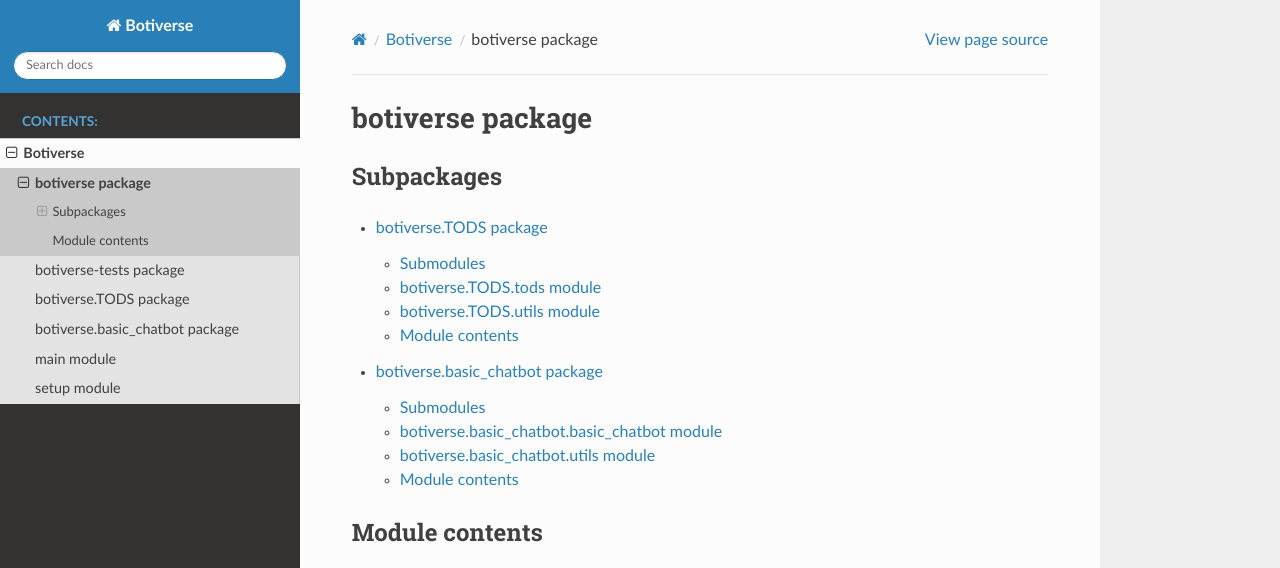
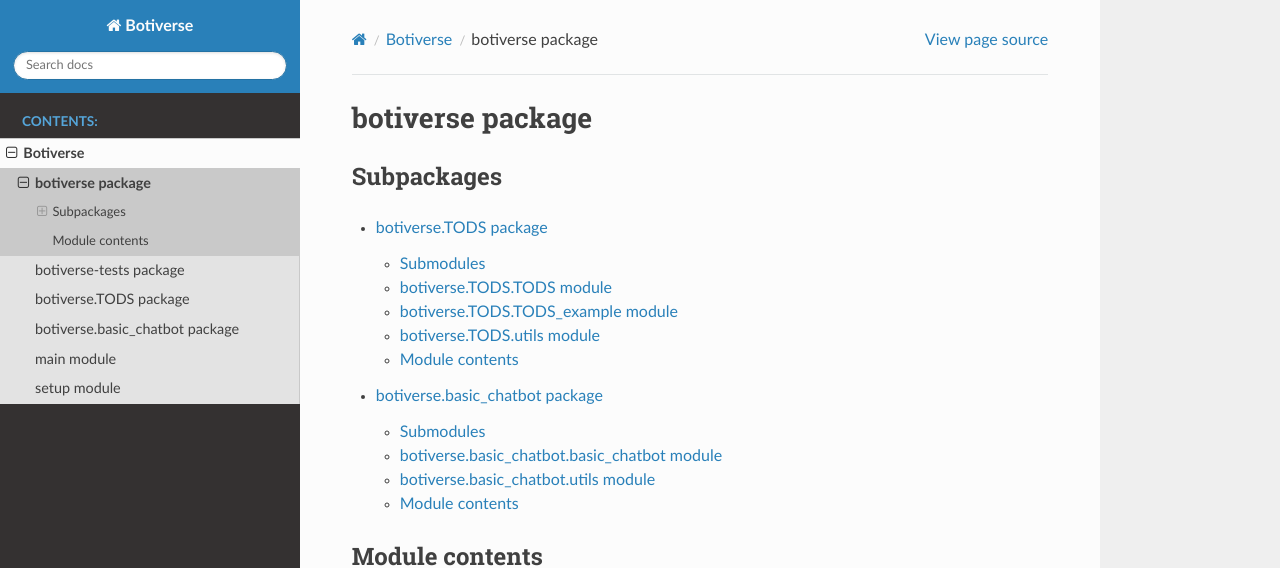
Before and after one commit to TheBotiverse/Botiverse, a Sphinx documentation site: the page built from docs/botiverse.rst, in a window 1280 px wide, cut to the strip 0-568 px from the top of the page. Built offline with Sphinx 7.4.7 and the Read the Docs theme 2.0.0, drawn with Linux system fonts in a browser that asks for light colours.

Commit message:
:truck: Fix TODS naming convention.

```diff
--- a/botiverse/__init__.py
+++ b/botiverse/__init__.py
@@ -1,3 +1,3 @@
 """Entry point for the botiverse package."""
 from botiverse.basic_chatbot.basic_chatbot import basic_chatbot
-from botiverse.TODS.tods import TODS
+from botiverse.TODS.TODS import TODS
--- a/docs/botiverse.TODS.rst
+++ b/docs/botiverse.TODS.rst
@@ -4,10 +4,18 @@ botiverse.TODS package
 Submodules
 ----------
 
-botiverse.TODS.tods module
+botiverse.TODS.TODS module
 --------------------------
 
-.. automodule:: botiverse.TODS.tods
+.. automodule:: botiverse.TODS.TODS
+   :members:
+   :undoc-members:
+   :show-inheritance:
+
+botiverse.TODS.TODS\_example module
+-----------------------------------
+
+.. automodule:: botiverse.TODS.TODS_example
    :members:
    :undoc-members:
    :show-inheritance:
```
Also changed, not shown: 1 other file.
